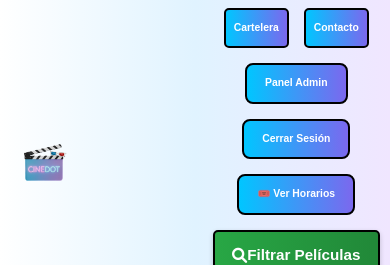
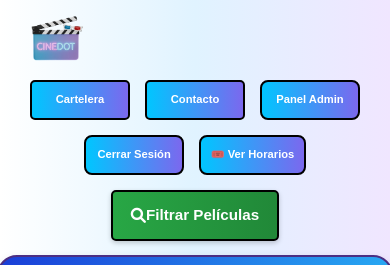
Before and after one commit to Yhoel97/DSI2-2025, a Django app: page / in a window 390 px wide. Shown: the top 265 px of the page. Run offline with Django 5.2, Linux system fonts and the light colour scheme; a user stored in the database is signed in; data comes from the database, SQL or seed files in the repository; data that the repository does not hold is empty.

Commit message:
responsive

```diff
--- a/myapp/static/styles/index.css
+++ b/myapp/static/styles/index.css
@@ -448,26 +448,26 @@ footer {
    ====================================== */
 
 @media (max-width: 768px) {
-  /* Ajuste del body para header responsive */
-  body {
-    margin-top: 180px; /* Más espacio para header reorganizado */
+  .header {
+    display: flex;
+    flex-direction: column;
+    align-items: center;
+    padding: 10px 15px;
+    height: auto;
+    min-height: 160px;
   }
 
-  /* HEADER RESPONSIVE - LOGO ARRIBA, BOTONES FILA, MENSAJE ABAJO */
-  header {
-    height: auto;
-    min-height: 150px;
-    padding: 10px 15px;
+  .header-top {
+    width: 100%;
+    display: flex;
     flex-direction: column;
     align-items: center;
   }
 
-  /* Logo arriba centrado */
   .logo-container {
-    order: 1;
+    width: 100%;
+    text-align: center;
     margin-bottom: 10px;
-    text-align: center;
-    width: 100%;
   }
 
   .logo-img {
@@ -475,38 +475,49 @@ footer {
     margin: 0 auto;
   }
 
-  /* Botones SIEMPRE en fila */
   .nav-container {
-    order: 2;
     width: 100%;
   }
 
-  nav ul {
-    flex-direction: row; /* SIEMPRE en fila */
-    flex-wrap: wrap; /* Se envuelven si es necesario */
+  .nav-list {
+    display: flex;
+    flex-wrap: wrap;
+    justify-content: center;
     gap: 0.5rem;
+    padding: 0;
     margin: 0;
-    justify-content: center;
   }
 
-  nav ul li {
-    flex: 0 1 auto; /* No crecer, tamaño automático */
+  .nav-list li {
+    flex: 0 1 auto;
   }
 
-  nav ul li a {
+  .nav-list li a {
+    min-width: 100px;
     font-size: 0.7rem;
     padding: 0.5rem 0.6rem;
-    min-height: 35px;
-    min-width: auto;
-    white-space: nowrap; /* Evita que el texto se parta */
+    text-align: center;
+    white-space: nowrap;
   }
 
   #filtrar-personalizado a {
-    font-size: 0.7rem !important;
-    padding: 0.5rem 0.6rem !important;
-    min-height: 35px !important;
+    background-color: #17f151;
+    color: white;
+    border: none;
   }
 
+  .user-welcome-wrapper {
+    width: 100%;
+    text-align: center;
+    margin-top: 10px;
+    font-size: 0.85rem;
+    color: #4b2e83;
+  }
+
+  body {
+    margin-top: 220px; /* Asegura que no se corte la cartelera */
+  }
+}
   /* Mensaje de bienvenida ABAJO */
   .user-welcome-wrapper {
     order: 3;
```
